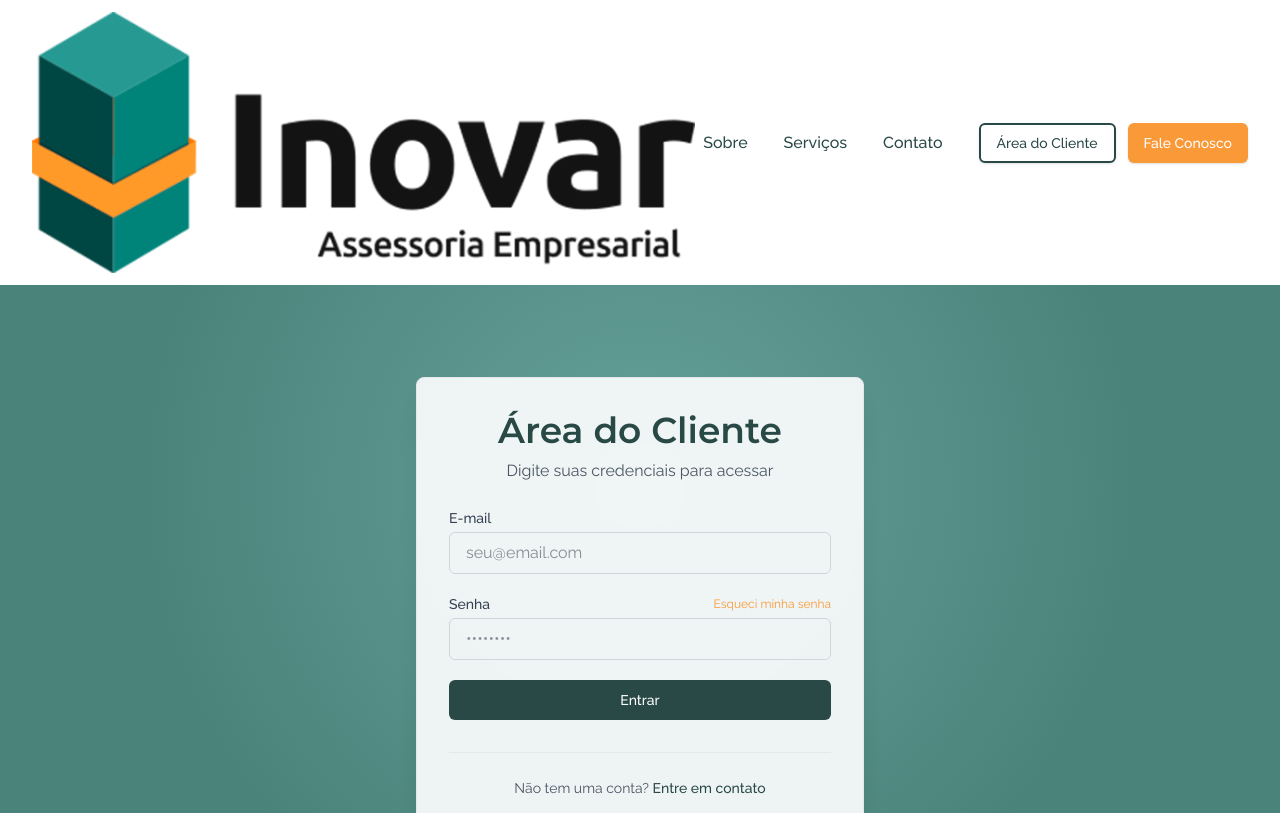
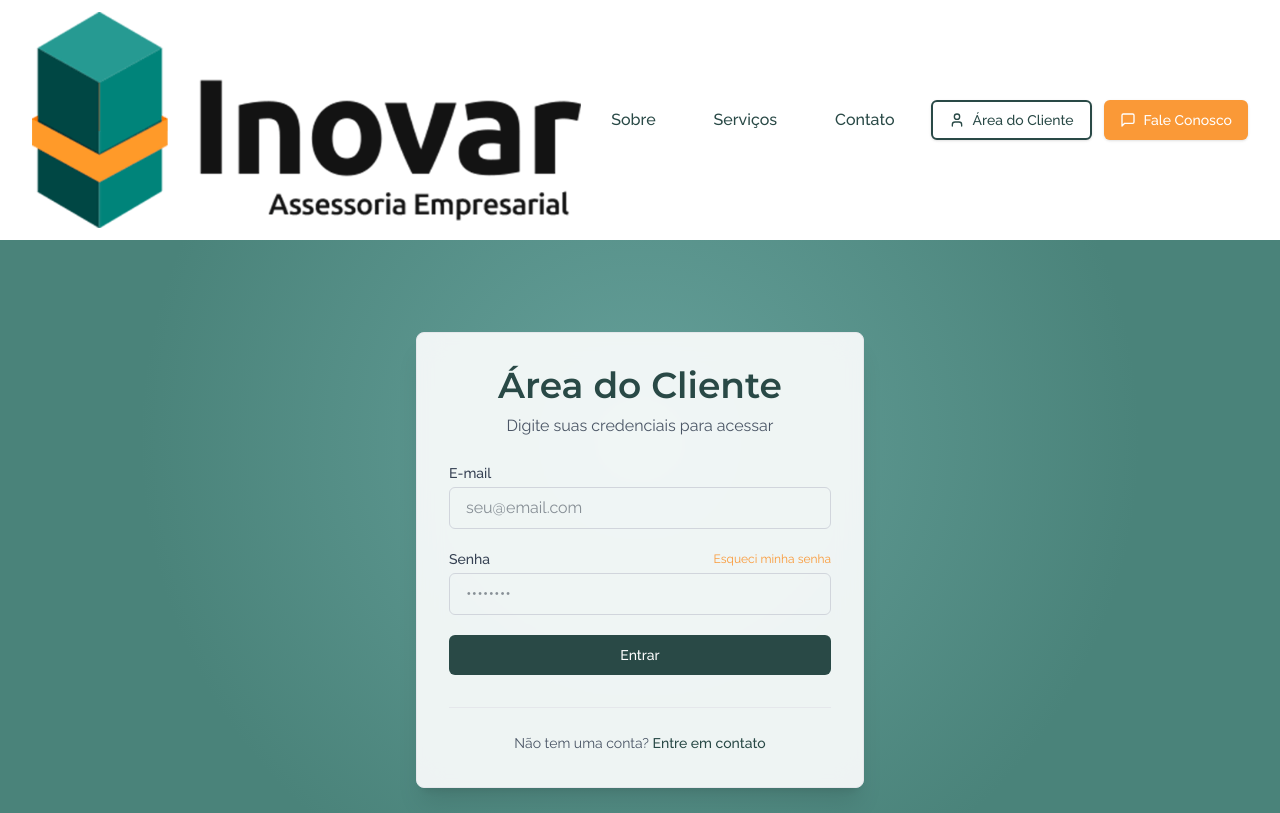
Before and after one commit to humbertopaiva/site-inovar, a Next.js app: page /cliente in a window 1280 px wide. Shown: the top 813 px of the page. Built offline with nearby package versions, Linux system fonts and the light colour scheme.

Commit message:
feat: new navbar icons

```diff
--- a/src/app/cliente/recuperar-senha/page.tsx
+++ b/src/app/cliente/recuperar-senha/page.tsx
@@ -2,7 +2,6 @@
 "use client";
 
 import React, { useState, useRef } from "react";
-import Image from "next/image";
 import Link from "next/link";
 import { motion, useInView } from "framer-motion";
 import Navbar from "@/components/navigation/navbar";
--- a/src/components/navigation/navbar.tsx
+++ b/src/components/navigation/navbar.tsx
@@ -1,3 +1,4 @@
+// src/components/navigation/navbar.tsx
 "use client";
 
 import React, { useState, useEffect } from "react";
@@ -6,6 +7,7 @@ import { Button } from "../ui/button";
 import { formatWhatsAppLink } from "@/lib/utils";
 import Image from "next/image";
 import { motion, AnimatePresence } from "framer-motion";
+import { User, MessageSquare, Info, Briefcase, Phone } from "lucide-react";
 
 const Navbar = () => {
   const [isMenuOpen, setIsMenuOpen] = useState(false);
@@ -53,42 +55,60 @@ const Navbar = () => {
         <div className="hidden md:flex items-center space-x-5">
           <Link
             href="#sobre"
-            className="text-primary hover:text-secondary transition-colors font-medium px-2"
+            className="text-primary hover:text-secondary transition-colors font-medium px-2 flex items-center group"
           >
-            Sobre
+            <Info className="w-4 h-4 mr-1.5 opacity-0 -translate-x-2 transition-all duration-300 group-hover:opacity-100 group-hover:translate-x-0" />
+            <span className="relative">
+              Sobre
+              <span className="absolute -bottom-1 left-0 w-0 h-0.5 bg-secondary transition-all duration-300 group-hover:w-full"></span>
+            </span>
           </Link>
           <Link
             href="#servicos"
-            className="text-primary hover:text-secondary transition-colors font-medium px-2"
+            className="text-primary hover:text-secondary transition-colors font-medium px-2 flex items-center group"
           >
-            Serviços
+            <Briefcase className="w-4 h-4 mr-1.5 opacity-0 -translate-x-2 transition-all duration-300 group-hover:opacity-100 group-hover:translate-x-0" />
+            <span className="relative">
+              Serviços
+              <span className="absolute -bottom-1 left-0 w-0 h-0.5 bg-secondary transition-all duration-300 group-hover:w-full"></span>
+            </span>
           </Link>
           <Link
             href="#contato"
-            className="text-primary hover:text-secondary transition-colors font-medium px-2"
+            className="text-primary hover:text-secondary transition-colors font-medium px-2 flex items-center group"
           >
-            Contato
+            <Phone className="w-4 h-4 mr-1.5 opacity-0 -translate-x-2 transition-all duration-300 group-hover:opacity-100 group-hover:translate-x-0" />
+            <span className="relative">
+              Contato
+              <span className="absolute -bottom-1 left-0 w-0 h-0.5 bg-secondary transition-all duration-300 group-hover:w-full"></span>
+            </span>
           </Link>
           <div className="flex space-x-3 ml-2">
             <Button
               variant="outline"
               asChild
-              className="border-primary text-primary hover:bg-primary/10 rounded-md py-2 px-4 shadow-sm hover:shadow-md transition-all duration-300 border-2"
+              className="border-primary text-primary hover:bg-transparent hover:text-accent hover:border-accent rounded-md py-2 px-4 shadow-sm hover:shadow-md transition-all duration-300 border-2 group overflow-hidden"
             >
-              <Link href="/cliente">Área do Cliente</Link>
+              <Link href="/cliente" className="flex items-center relative">
+                <span className="absolute inset-0 w-full h-full bg-accent/10 -translate-x-full group-hover:translate-x-0 transition-transform duration-300"></span>
+                <User className="w-4 h-4 mr-2 transition-transform duration-300 group-hover:scale-110" />
+                <span className="relative z-10">Área do Cliente</span>
+              </Link>
             </Button>
             <Button
               variant="accent"
               asChild
-              className="rounded-md py-2 px-4 bg-accent text-white shadow-sm hover:shadow-md hover:bg-accent-light hover:scale-105 transition-all duration-300"
+              className="rounded-md py-2 px-4 bg-accent text-white shadow-sm hover:shadow-md hover:bg-accent-light hover:scale-105 transition-all duration-300 group"
             >
               <Link
                 href={formatWhatsAppLink(
                   "32999083793",
                   "Olá! Gostaria de saber mais sobre os serviços da Inovar Assessoria."
                 )}
+                className="flex items-center"
               >
-                Fale Conosco
+                <MessageSquare className="w-4 h-4 mr-2 transition-transform duration-300 group-hover:rotate-12" />
+                <span>Fale Conosco</span>
               </Link>
             </Button>
           </div>
@@ -145,9 +165,17 @@ const Navbar = () => {
               className="container flex flex-col space-y-4 py-4"
             >
               {[
-                { href: "#sobre", text: "Sobre" },
-                { href: "#servicos", text: "Serviços" },
-                { href: "#contato", text: "Contato" },
+                { href: "#sobre", text: "Sobre", icon: <Info size={18} /> },
+                {
+                  href: "#servicos",
+                  text: "Serviços",
+                  icon: <Briefcase size={18} />,
+                },
+                {
+                  href: "#contato",
+                  text: "Contato",
+                  icon: <Phone size={18} />,
+                },
               ].map((item, index) => (
                 <motion.div
                   key={index}
@@ -157,9 +185,10 @@ const Navbar = () => {
                 >
                   <Link
                     href={item.href}
-                    className="text-primary hover:text-secondary transition-colors py-2 px-4 block"
+                    className="text-primary hover:text-secondary transition-colors py-2 px-4 block flex items-center"
                     onClick={() => setIsMenuOpen(false)}
                   >
+                    <span className="mr-2 text-accent">{item.icon}</span>
                     {item.text}
                   </Link>
                 </motion.div>
@@ -173,10 +202,15 @@ const Navbar = () => {
               >
                 <Button
                   variant="outline"
-                  className="w-full mb-3 border-primary text-primary hover:bg-primary/10 rounded-md py-2 border-2 shadow-sm hover:shadow-md transition-all duration-300"
+                  className="w-full mb-3 border-primary text-primary hover:text-accent hover:border-accent rounded-md py-2 border-2 shadow-sm hover:shadow-md transition-all duration-300 group"
                   asChild
                 >
-                  <Link href="/cliente" onClick={() => setIsMenuOpen(false)}>
+                  <Link
+                    href="/cliente"
+                    onClick={() => setIsMenuOpen(false)}
+                    className="flex items-center justify-center"
+                  >
+                    <User className="w-4 h-4 mr-2" />
                     Área do Cliente
                   </Link>
                 </Button>
@@ -190,7 +224,7 @@ const Navbar = () => {
               >
                 <Button
                   variant="accent"
-                  className="w-full bg-accent text-white rounded-md py-2 shadow-sm hover:shadow-md hover:bg-accent-light transition-all duration-300"
+                  className="w-full bg-accent text-white rounded-md py-2 shadow-sm hover:shadow-md hover:bg-accent-light transition-all duration-300 group"
                   asChild
                 >
                   <Link
@@ -198,7 +232,9 @@ const Navbar = () => {
                       "32999083793",
                       "Olá! Gostaria de saber mais sobre os serviços da Inovar Assessoria."
                     )}
+                    className="flex items-center justify-center"
                   >
+                    <MessageSquare className="w-4 h-4 mr-2 transition-transform duration-300 group-hover:rotate-12" />
                     Fale Conosco
                   </Link>
                 </Button>
--- a/src/components/sections/workflow-process.tsx
+++ b/src/components/sections/workflow-process.tsx
@@ -85,7 +85,7 @@ const MobileProcessStep: React.FC<
         {/* Número do passo com design diferenciado */}
         <div
           className={cn(
-            "w-10 h-10 aspect-square rounded-full flex items-center justify-center text-white font-bold text-md mb-3 transition-colors duration-300",
+            "w-8 h-8 aspect-square rounded-full flex items-center justify-center text-white font-bold text-md mb-3 transition-colors duration-300",
             "bg-[var(--secondary-light)]"
           )}
         >
```
